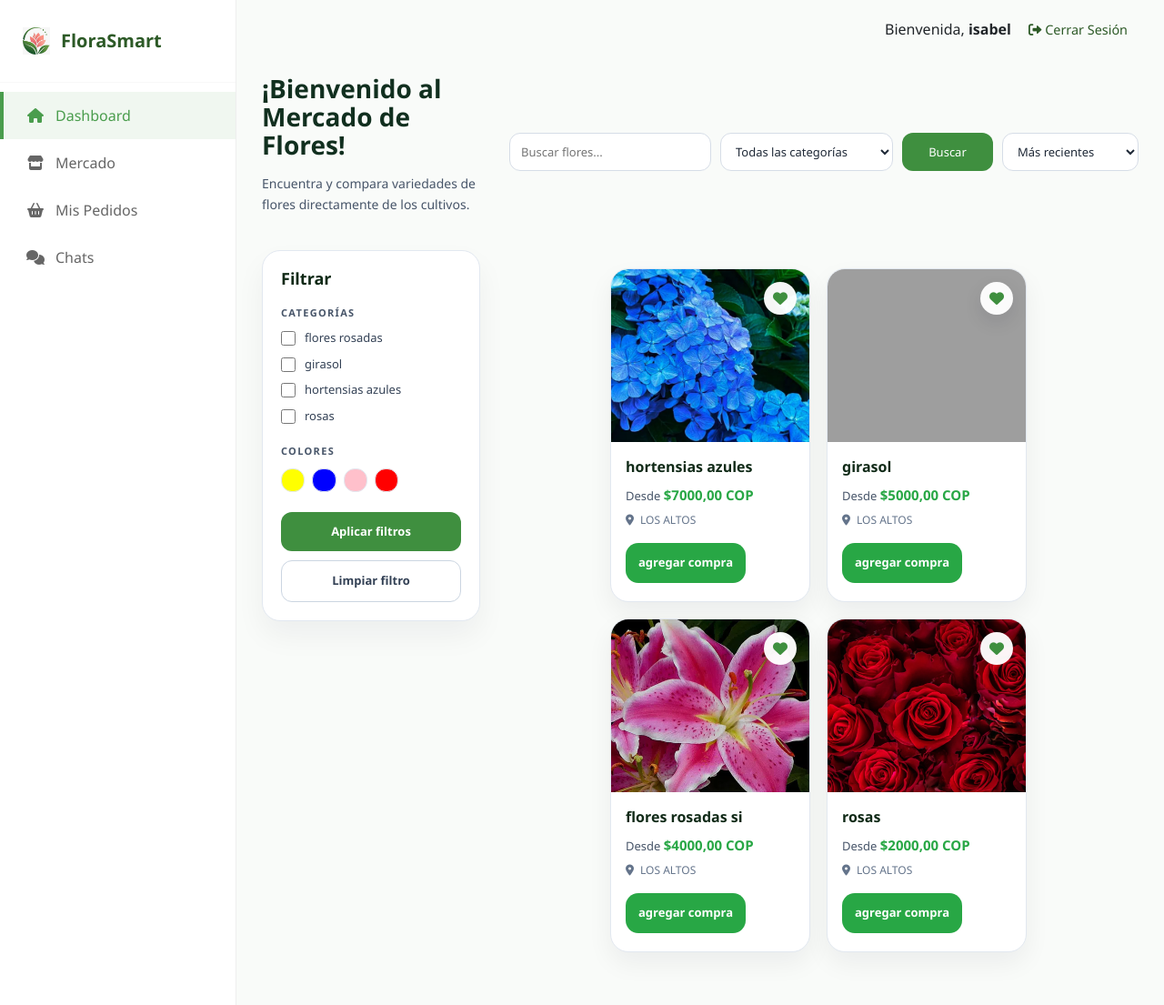
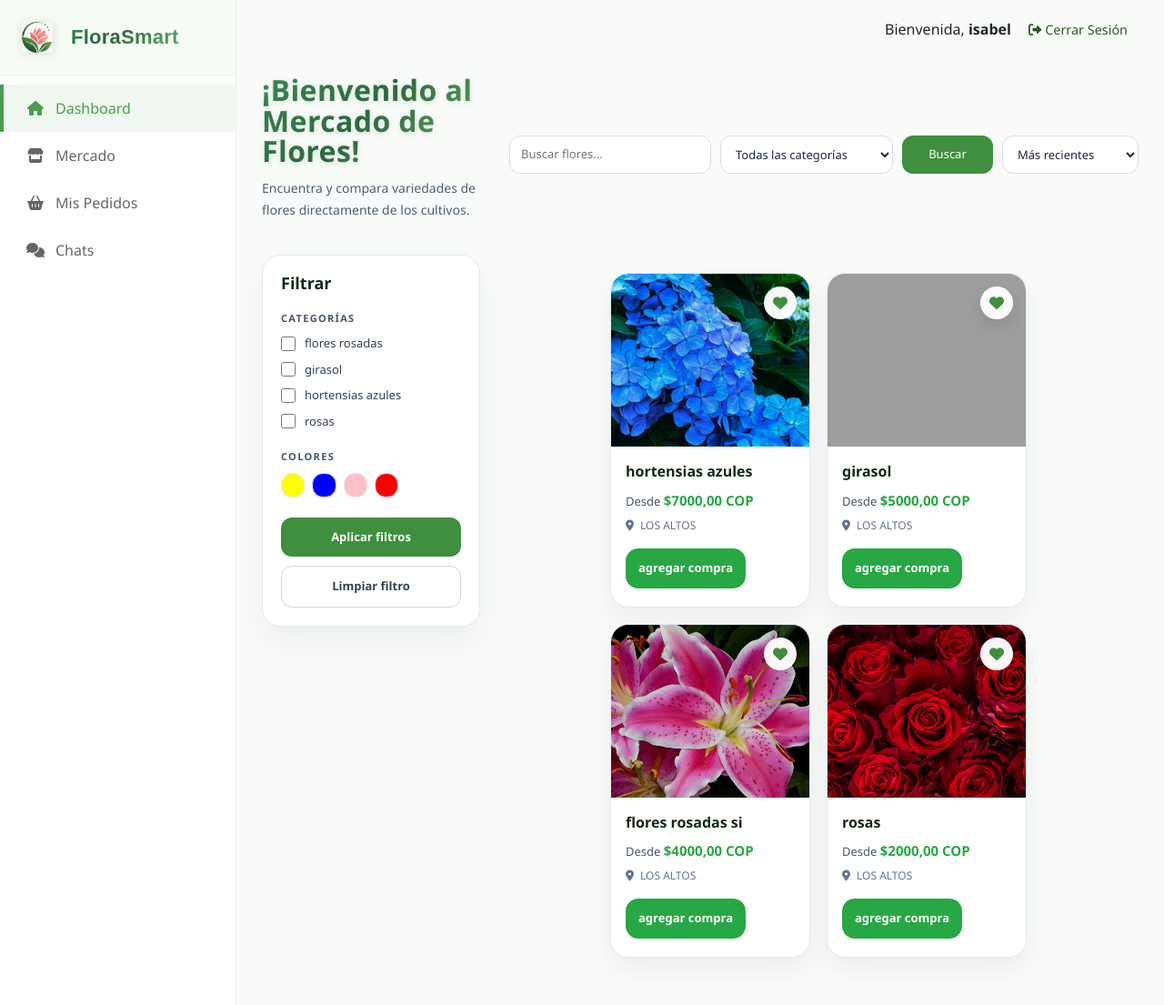
Before and after one commit to haroldbenavides2008-netizen/FloraSmart, a Django app: page /mercado/ in a window 1280 px wide. Shown: the whole page at 91% size. Run offline with Django 5.2, Linux system fonts and the light colour scheme; a user stored in the database is signed in; data comes from the database, SQL or seed files in the repository; both versions use the stored data as it was after the commit; grey boxes are pictures that could not be loaded.

Commit message:
modificacion en los estilos

```diff
--- a/static/css/style.css
+++ b/static/css/style.css
@@ -101,16 +101,31 @@ body, html {
 .sidebar-brand {
     display: flex;
     align-items: center;
-    padding: 30px 25px; /* Más espacio arriba para que luzca mejor */
-    border-bottom: 1px solid #f8f8f8;
+    gap: 10px;
+    padding: 24px 24px;
+    border-bottom: 1px solid #e6f0e7;
+    background-color: #f6fbf6;
 }
 
-.sidebar-logo { width: 30px; height: auto; margin-right: 12px; }
+.sidebar-logo {
+    width: 34px;
+    height: auto;
+    margin-right: 10px;
+    filter: drop-shadow(0 1px 4px rgba(0, 0, 0, 0.12));
+}
+
 .sidebar-brand-name {
-    color: var(--green-dark);
-    font-size: 20px;
-    font-weight: bold;
+    color: #23673b;
+    font-family: 'Poppins', sans-serif;
+    font-size: 22px;
+    font-weight: 700;
+    letter-spacing: 0.24px;
     text-decoration: none;
+    background: linear-gradient(135deg, #3b8e54 0%, #2d6f3f 40%, #6cbc78 100%);
+    background-clip: text;
+    -webkit-background-clip: text;
+    -webkit-text-fill-color: transparent;
+    text-shadow: 0 1px 1px rgba(0, 0, 0, 0.08);
 }
 
 /* Menú de navegación */
--- a/templates/mercado.html
+++ b/templates/mercado.html
@@ -32,17 +32,22 @@
         }
 
         .texto-hero h1 {
-            font-size: 28px;
-            font-weight: 800;
-            color: #112f1f;
-            line-height: 1.1;
+            font-size: 32px;
+            font-weight: 900;
+            line-height: 1.05;
+            letter-spacing: 0.4px;
+            margin-bottom: 4px;
+            background: linear-gradient(135deg, #3a8f54 0%, #2f6b42 45%, #78c06f 100%);
+            -webkit-background-clip: text;
+            -webkit-text-fill-color: transparent;
+            text-shadow: 0 2px 6px rgba(28, 75, 42, 0.14);
         }
 
         .texto-hero p {
-            color: #475569;
+            color: #4f5f6f;
             font-size: 14px;
             max-width: 600px;
-            line-height: 1.65;
+            line-height: 1.7;
         }
 
         .mercado-actions {
```
Also changed, not shown: db.sqlite3.
